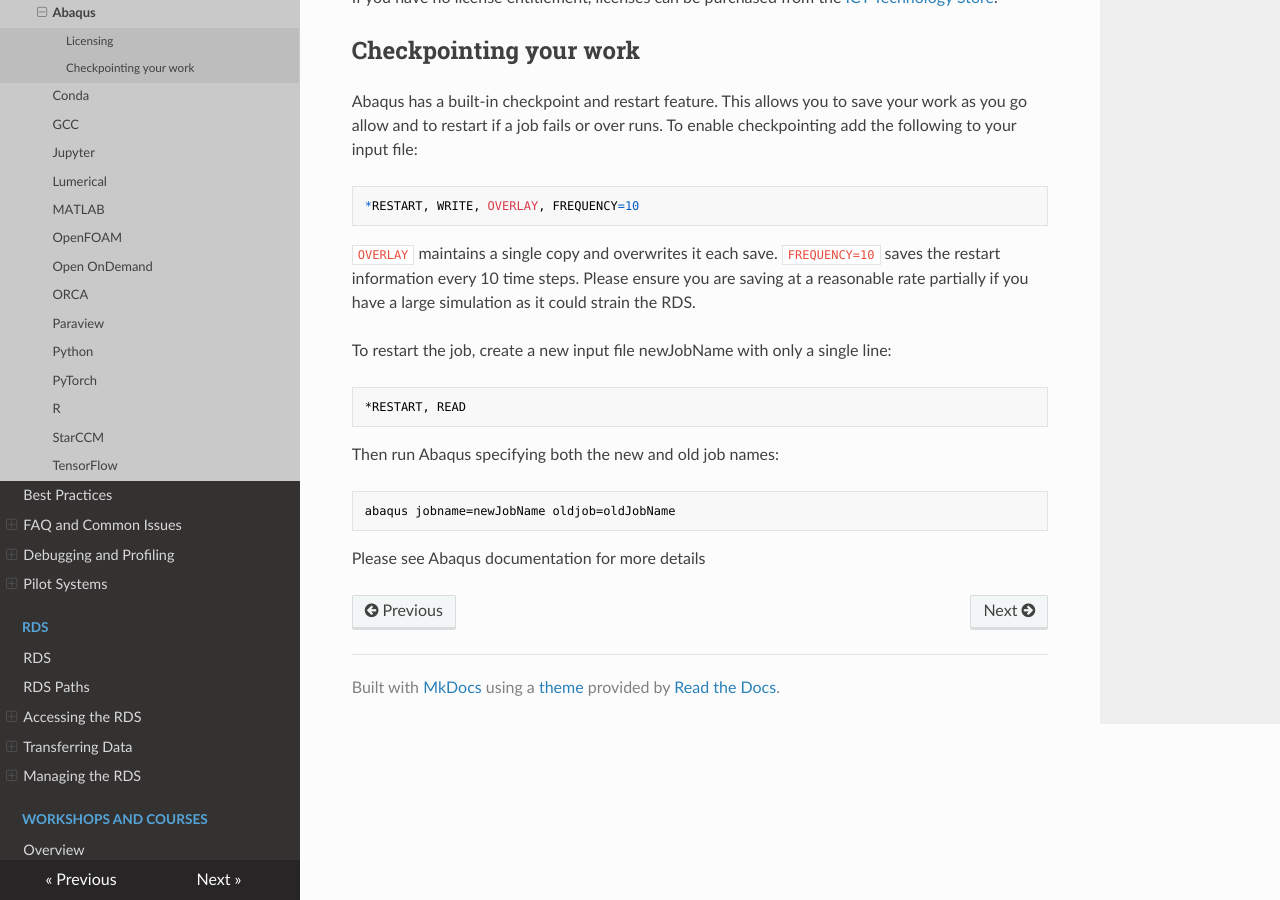
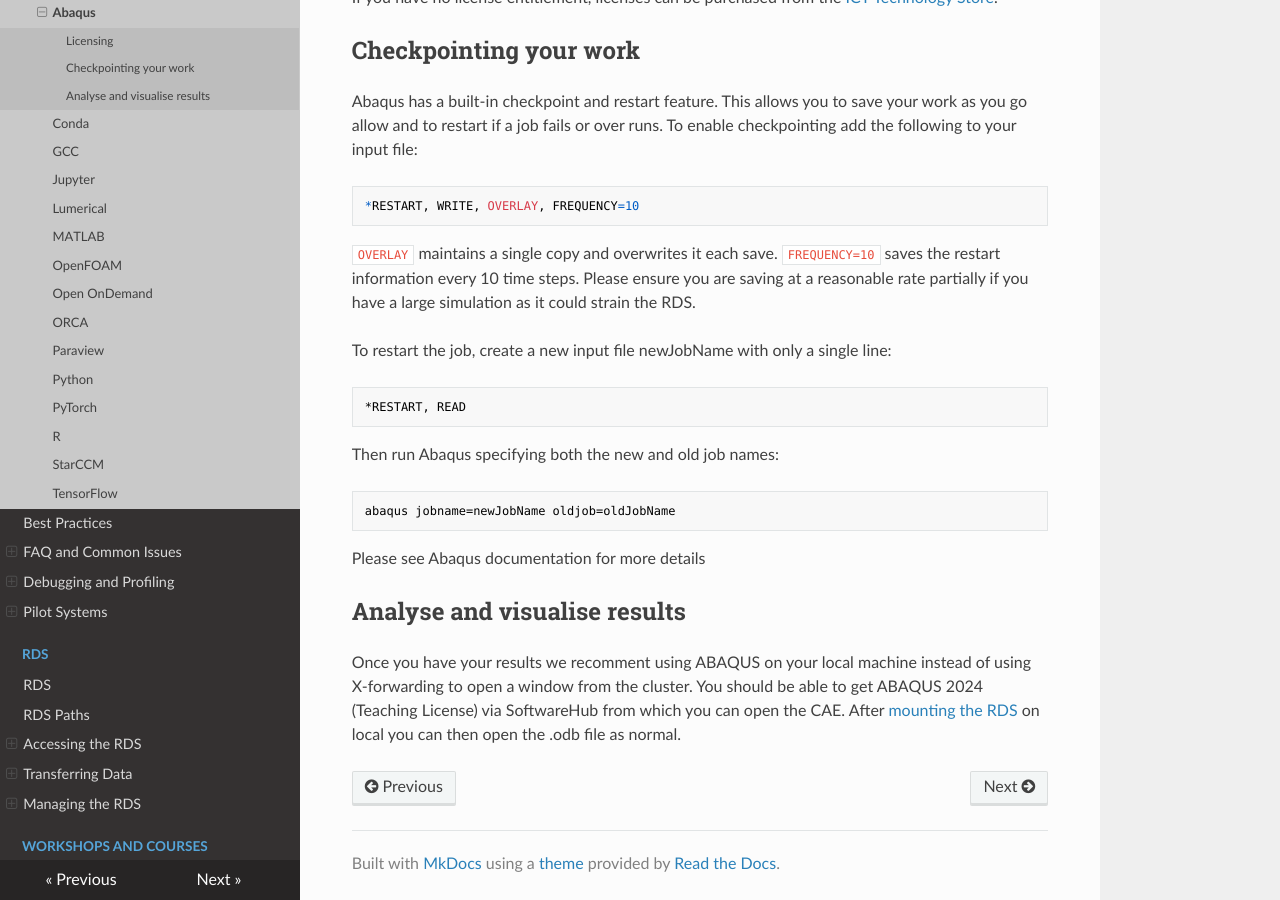
Before and after one commit to ImperialCollegeLondon/icl-rcs-user-guide, an MkDocs documentation site: the page built from docs/hpc/applications/guides/abaqus.md, in a window 1280 px wide and 900 px high, scrolled down 528 px. Built offline with MkDocs 1.6.1, drawn with Linux system fonts in a browser that asks for light colours; nearby versions of some CDN libraries.

Commit message:
Abaque vis

````diff
--- a/docs/hpc/applications/guides/abaqus.md
+++ b/docs/hpc/applications/guides/abaqus.md
@@ -37,3 +37,7 @@ abaqus jobname=newJobName oldjob=oldJobName
 ```
 
 Please see Abaqus documentation for more details
+
+## Analyse and visualise results
+
+Once you have your results we recomment using ABAQUS on your local machine instead of using X-forwarding to open a window from the cluster. You should be able to get ABAQUS 2024 (Teaching License) via SoftwareHub from which you can open the CAE.  After [mounting the RDS](../../../rds/access/) on local you can then open the .odb file as normal.
````
